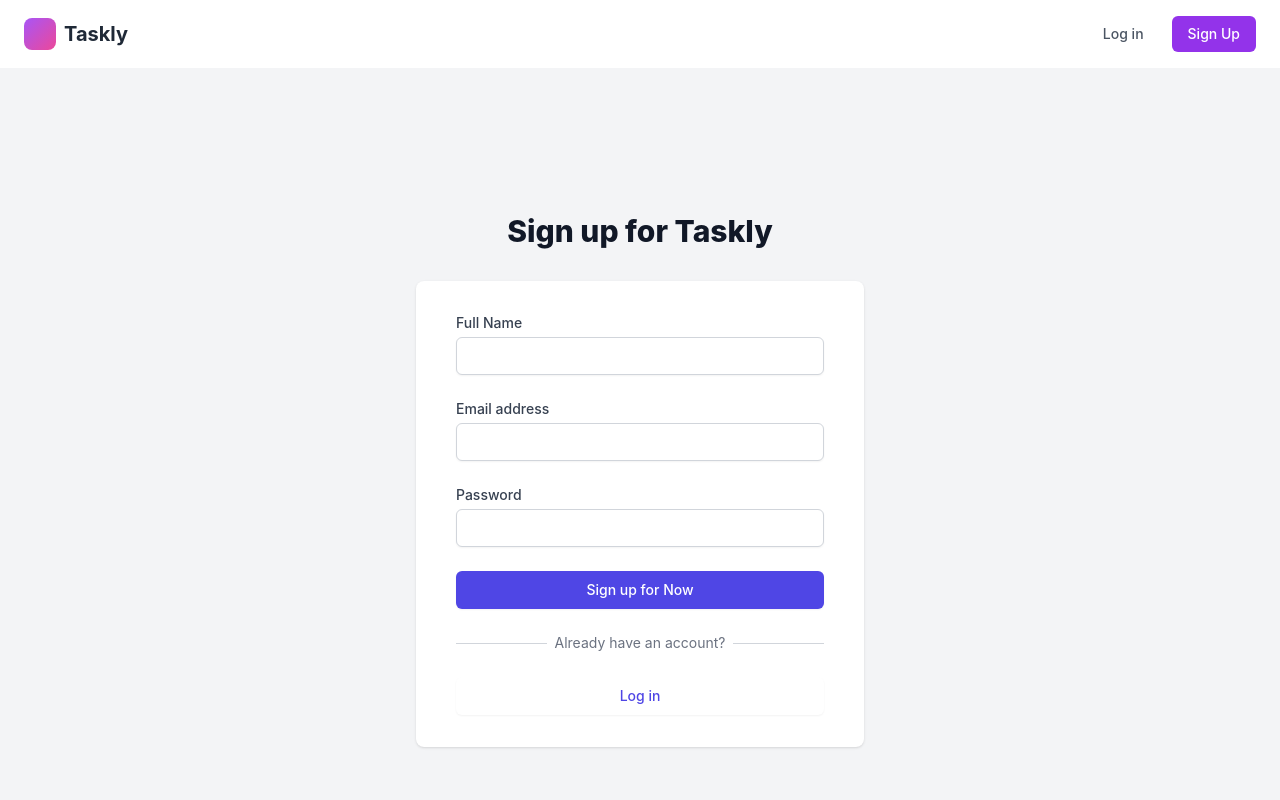
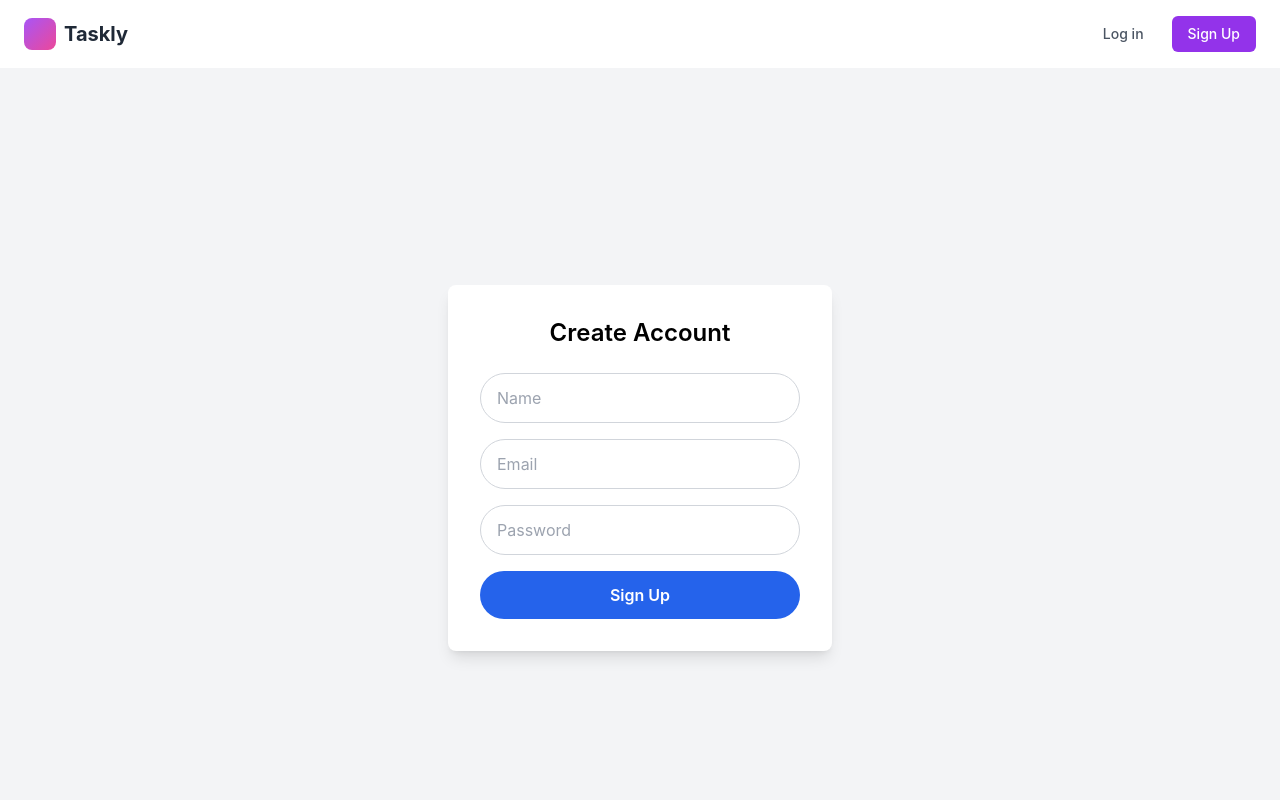
Before and after one commit to mpho-oganne/taskly-fullstack-project, a React (Create React App) app in the folder client/: page /signup in a window 1280 px wide. Shown: the top 800 px of the page. Built offline with nearby package versions, Linux system fonts and the light colour scheme.

Commit message:
signup corrected and now functional with initial design

```diff
--- a/client/src/components/Auth/SignUp.js
+++ b/client/src/components/Auth/SignUp.js
@@ -7,131 +7,86 @@ const SignUp = () => {
   const [email, setEmail] = useState('');
   const [password, setPassword] = useState('');
   const [error, setError] = useState('');
+  const [loading, setLoading] = useState(false);
+  const [successMessage, setSuccessMessage] = useState('');
   const navigate = useNavigate();
 
-  // Handle form submission
   const handleSubmit = async (e) => {
     e.preventDefault();
+    setLoading(true);
     setError('');
+    setSuccessMessage('');
 
     try {
-      // Make the signup request
       const response = await axios.post('http://localhost:3001/user/signup', { name, email, password });
-      if (response.data.success) {
-        // Navigate to dashboard if signup is successful
-        navigate('/dashboard');
-      } else {
-        // Set error if signup fails
-        setError('Signup failed');
+      if (response.status === 200) {
+        setSuccessMessage('Sign-up successful! You can now login.');
       }
-    } catch (error) {
-      // Handle errors (e.g., network errors)
-      setError('Error signing up');
+    } catch (err) {
+      setError(err.response?.data?.message || 'Error signing up');
+    } finally {
+      setLoading(false);
     }
   };
 
+  const handleLoginClick = () => {
+    navigate('/signin');
+  };
+
   return (
-    <div className="min-h-screen bg-gray-100 flex flex-col justify-center py-12 sm:px-6 lg:px-8">
-      <div className="sm:mx-auto sm:w-full sm:max-w-md">
-        <h2 className="mt-6 text-center text-3xl font-extrabold text-gray-900">
-          Sign up for Taskly
-        </h2>
-      </div>
-
-      <div className="mt-8 sm:mx-auto sm:w-full sm:max-w-md">
-        <div className="bg-white py-8 px-4 shadow sm:rounded-lg sm:px-10">
-          <form className="space-y-6" onSubmit={handleSubmit}>
-            <div>
-              <label htmlFor="name" className="block text-sm font-medium text-gray-700">
-                Full Name
-              </label>
-              <div className="mt-1">
+    <div className="flex items-center justify-center min-h-screen bg-gray-100">
+      <div className="bg-white p-8 rounded-lg shadow-lg w-full max-w-sm">
+        <h2 className="text-2xl font-semibold text-center mb-6 text-black">Create Account</h2>
+        <form onSubmit={handleSubmit}>
+          <div className="mb-4">
             <input
-                  id="name"
-                  name="name"
               type="text"
-                  required
+              className="w-full px-4 py-3 rounded-full border border-gray-300 focus:outline-none focus:ring-2 focus:ring-blue-500"
+              placeholder="Name"
               value={name}
               onChange={(e) => setName(e.target.value)}
-                  className="appearance-none block w-full px-3 py-2 border border-gray-300 rounded-md shadow-sm placeholder-gray-400 focus:outline-none focus:ring-indigo-500 focus:border-indigo-500 sm:text-sm"
+              required
             />
           </div>
-            </div>
-
-            <div>
-              <label htmlFor="email" className="block text-sm font-medium text-gray-700">
-                Email address
-              </label>
-              <div className="mt-1">
+          <div className="mb-4">
             <input
-                  id="email"
-                  name="email"
               type="email"
-                  autoComplete="email"
-                  required
+              className="w-full px-4 py-3 rounded-full border border-gray-300 focus:outline-none focus:ring-2 focus:ring-blue-500"
+              placeholder="Email"
               value={email}
               onChange={(e) => setEmail(e.target.value)}
-                  className="appearance-none block w-full px-3 py-2 border border-gray-300 rounded-md shadow-sm placeholder-gray-400 focus:outline-none focus:ring-indigo-500 focus:border-indigo-500 sm:text-sm"
+              required
             />
           </div>
-            </div>
-
-            <div>
-              <label htmlFor="password" className="block text-sm font-medium text-gray-700">
-                Password
-              </label>
-              <div className="mt-1">
+          <div className="mb-4">
             <input
-                  id="password"
-                  name="password"
               type="password"
-                  autoComplete="new-password"
-                  required
+              className="w-full px-4 py-3 rounded-full border border-gray-300 focus:outline-none focus:ring-2 focus:ring-blue-500"
+              placeholder="Password"
               value={password}
               onChange={(e) => setPassword(e.target.value)}
-                  className="appearance-none block w-full px-3 py-2 border border-gray-300 rounded-md shadow-sm placeholder-gray-400 focus:outline-none focus:ring-indigo-500 focus:border-indigo-500 sm:text-sm"
+              required
             />
           </div>
-            </div>
-
-            {error && (
-              <div className="text-red-600 text-sm">
-                {error}
-              </div>
-            )}
-
-            <div>
+          {error && <p className="text-red-500 text-sm mb-4">{error}</p>}
+          {successMessage && <p className="text-green-500 text-sm mb-4">{successMessage}</p>}
           <button
             type="submit"
-                className="w-full flex justify-center py-2 px-4 border border-transparent rounded-md shadow-sm text-sm font-medium text-white bg-indigo-600 hover:bg-indigo-700 focus:outline-none focus:ring-2 focus:ring-offset-2 focus:ring-indigo-500"
+            className="w-full bg-blue-600 hover:bg-blue-700 text-white py-3 rounded-full font-semibold transition-colors duration-300"
+            disabled={loading}
           >
-                Sign up for Now
+            {loading ? 'Signing up...' : 'Sign Up'}
           </button>
-            </div>
         </form>
 
-          <div className="mt-6">
-            <div className="relative">
-              <div className="absolute inset-0 flex items-center">
-                <div className="w-full border-t border-gray-300" />
-              </div>
-              <div className="relative flex justify-center text-sm">
-                <span className="px-2 bg-white text-gray-500">
-                  Already have an account?
-                </span>
-              </div>
-            </div>
-
-            <div className="mt-6">
-              <a
-                href="/login"
-                className="w-full flex justify-center py-2 px-4 border border-transparent rounded-md shadow-sm text-sm font-medium text-indigo-600 bg-white hover:bg-gray-50"
+        {successMessage && (
+          <button
+            onClick={handleLoginClick}
+            className="w-full mt-4 bg-green-500 hover:bg-green-600 text-white py-3 rounded-full font-semibold transition-colors duration-300"
           >
-                Log in
-              </a>
-            </div>
-          </div>
-        </div>
+            Go to Login
+          </button>
+        )}
       </div>
     </div>
   );
```
Lines whose indentation alone changed are shown as unchanged.
